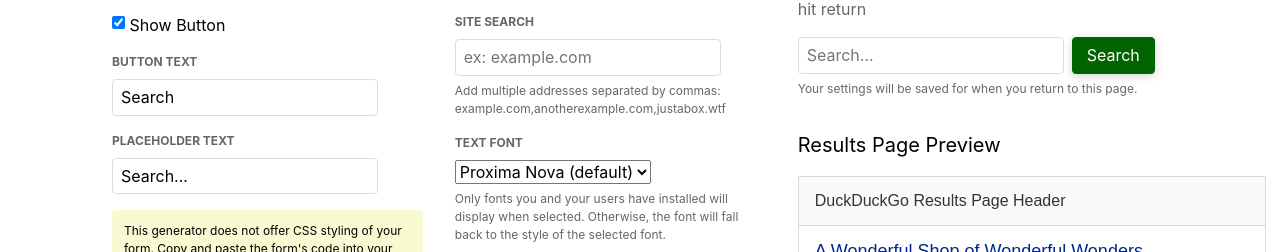
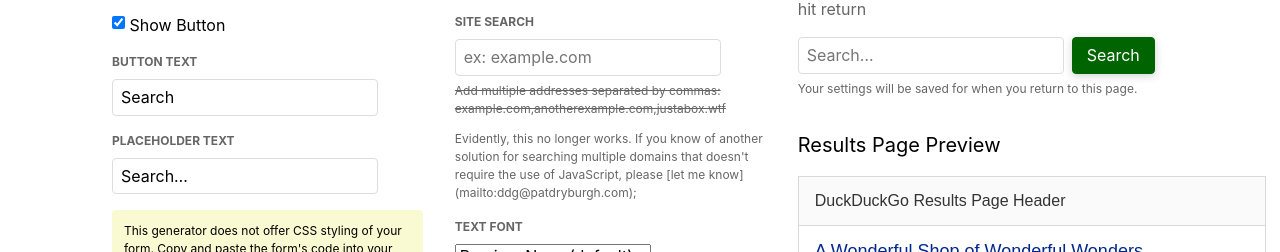
Before and after one commit to patdryburgh/ddg-searchbox, a React (Create React App) app: page / in a window 1280 px wide. Shown: the part 193-445 px from the top of the page. Built offline with nearby package versions, Linux system fonts and the light colour scheme.

Commit message:
update instructions

```diff
--- a/src/components/ResultSettings/index.tsx
+++ b/src/components/ResultSettings/index.tsx
@@ -39,7 +39,10 @@ const ResultSettings: React.FC<ResultSettingsProps> = (props) => {
                 onChange={(e: FormEvent<HTMLInputElement>) => props.setSites(e.currentTarget.value)}
             />
             <p className={"hint"}>
-                Add multiple addresses separated by commas: example.com,anotherexample.com,justabox.wtf
+                <del>Add multiple addresses separated by commas: example.com,anotherexample.com,justabox.wtf</del>
+            </p>
+            <p className={"hint"}>
+                Evidently, this no longer works. If you know of another solution for searching multiple domains that doesn't require the use of JavaScript, please [let me know](mailto:ddg@patdryburgh.com);
             </p>
             <label className="label" htmlFor={"textFont"}>Text Font</label>
             <select
```
